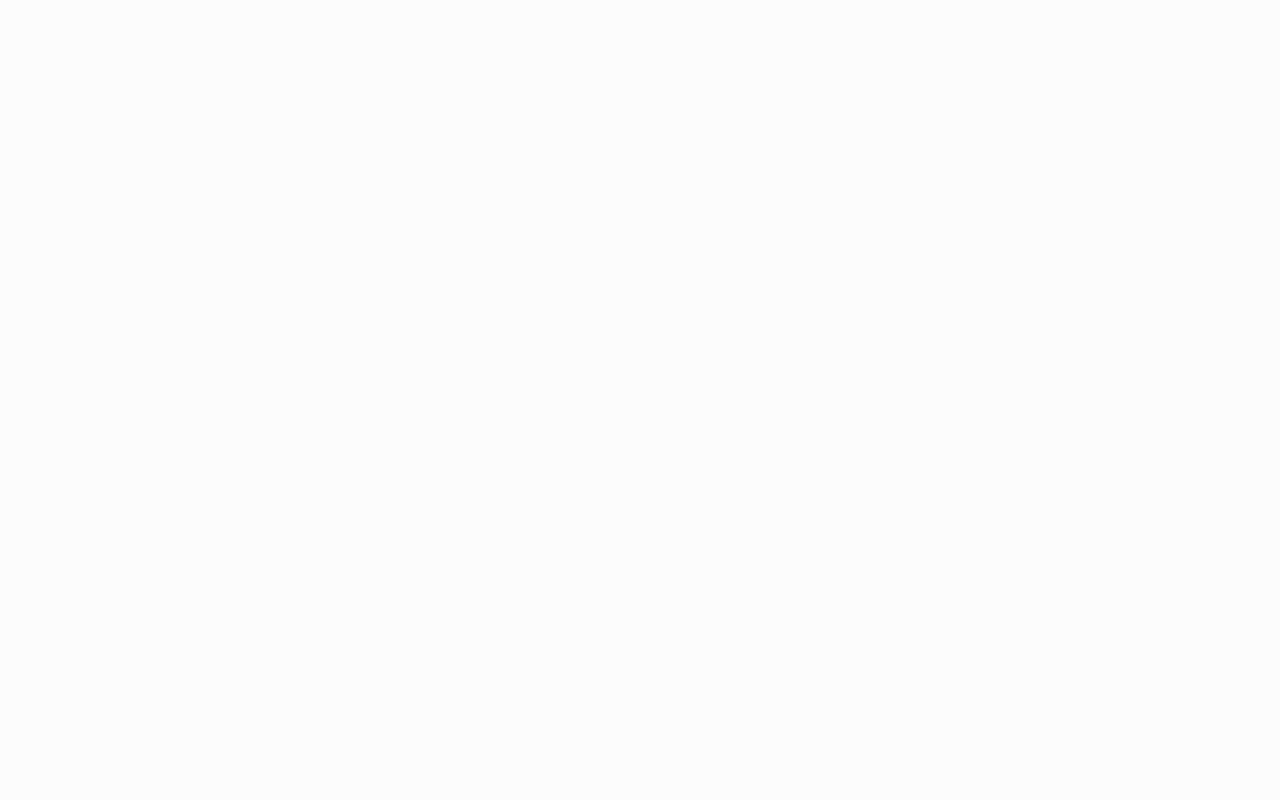
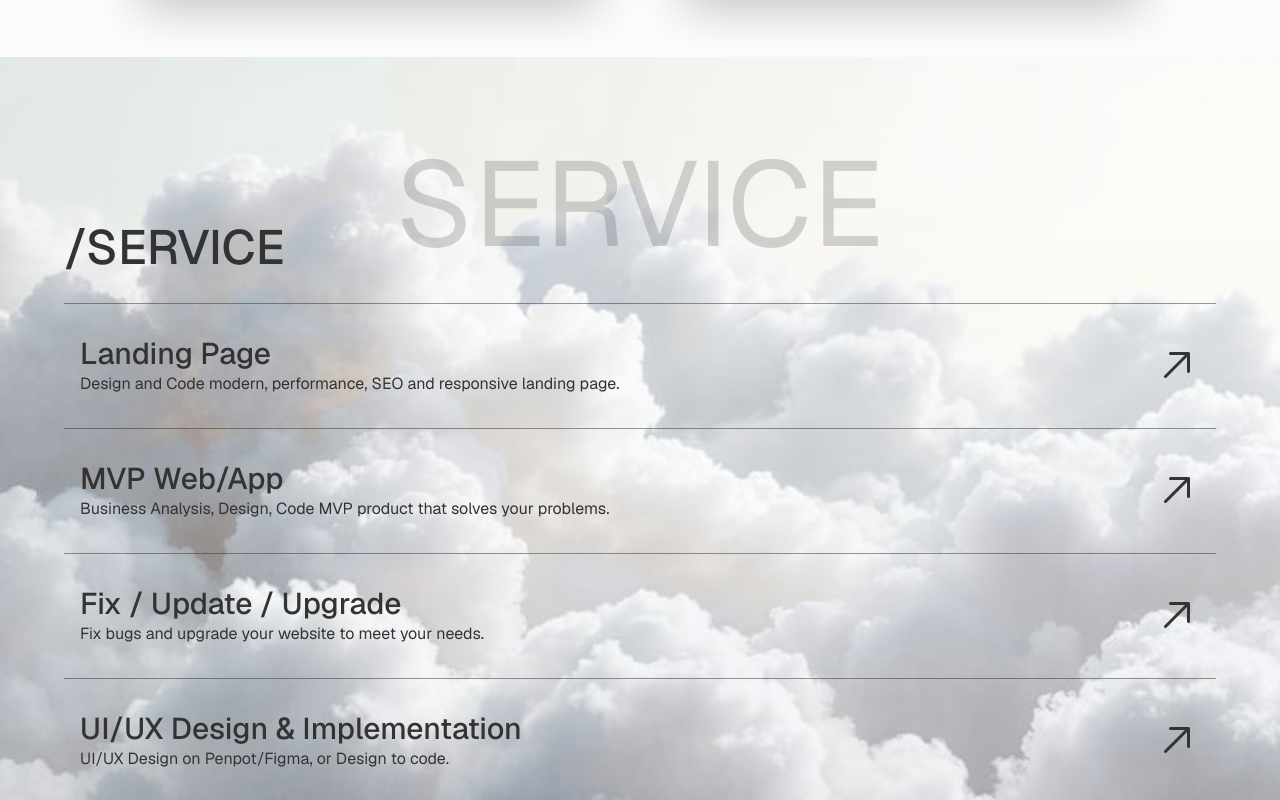
Before and after one commit to NguyenThanhDuyOfficial/Portfolio, a Next.js app in the folder apps/web/: page / in a window 1280 px wide. Shown: the part 1800-2600 px from the top of the page. Before the commit the page ends 1793 px from the top, so only its background shows below. Built offline with nearby package versions, Linux system fonts and the light colour scheme; a web font is replaced by a local one.

Commit message:
feat: add service and contact section

```diff
--- a/apps/web/src/app/page.tsx
+++ b/apps/web/src/app/page.tsx
@@ -5,6 +5,8 @@ import { FaLinkedin } from "react-icons/fa";
 import { SiGmail, SiGithub } from "react-icons/si";
 import { GoArrowUpRight } from "react-icons/go";
 import ProductCard, { Product } from "../components/ProductCard";
+import { Separator } from "@nguyenthanhduyofficial/ui/components/separator";
+import { Badge } from "@nguyenthanhduyofficial/ui/components/badge";
 
 const products: Product[] = [
   {
@@ -56,12 +58,37 @@ const products: Product[] = [
   },
 ];
 
+const services = [
+  {
+    title: "Landing Page",
+    description:
+      "Design and Code modern, performance, SEO and responsive landing page.",
+    url: "",
+  },
+  {
+    title: "MVP Web/App",
+    description:
+      "Business Analysis, Design, Code MVP product that solves your problems.",
+    url: "",
+  },
+  {
+    title: "Fix / Update / Upgrade",
+    description: "Fix bugs and upgrade your website to meet your needs.",
+    url: "",
+  },
+  {
+    title: "UI/UX Design & Implementation",
+    description: "UI/UX Design on Penpot/Figma, or Design to code.",
+    url: "",
+  },
+];
+
 export default function Home() {
   return (
-    <main className="w-full max-w-7xl mx-auto">
+    <main className="w-full">
       <section
         id="hero"
-        className="relative h-screen max-h-200 flex flex-col justify-center gap-16 md:gap-0"
+        className="relative h-screen max-h-200 flex flex-col justify-center gap-16 md:gap-0 max-w-7xl mx-auto"
       >
         <div className="relative flex flex-col md:flex-row items-center justify-center gap-0 md:gap-8 text-[140px] md:text-[280px] leading-none md:leading-normal">
           <p className="font-londrina-outline ">THÀNH</p>
@@ -120,7 +147,7 @@ export default function Home() {
           </div>
         </div>
       </section>
-      <section id="work" className="px-4 md:px-16">
+      <section id="work" className="px-4 pb-16 md:px-16 max-w-7xl mx-auto">
         <div className="relative pb-8 flex flex-col items-center">
           <p className="text-4xl md:text-[120px] text-foreground/10">
             SELECTED WORK
@@ -144,6 +171,107 @@ export default function Home() {
           </div>
         </div>
       </section>
+      <section id="service" className="relative w-full h-screen">
+        <Image
+          src="/cloud.jpg"
+          alt="background"
+          fill
+          sizes="100vw"
+          className="object-cover"
+        />
+        <div className="max-w-7xl mx-auto px-4 pt-20 md:px-16">
+          <div className="relative pb-8 flex flex-col items-center">
+            <p className="text-4xl md:text-[120px] text-foreground/20">
+              SERVICE
+            </p>
+            <div className="absolute top-4 md:bottom-8 left-0 w-full flex justify-between items-end">
+              <p className="text-xl md:text-5xl font-medium">/SERVICE</p>
+            </div>
+          </div>
+          <div className="relative flex flex-col border-y border-foreground/50 divide-y divide-foreground/50">
+            {services.map((service, index) => (
+              <Link key={index} href={service.url}>
+                <div className="px-4 py-8 flex justify-between items-center gap-8 hover:bg-card hover:text-card-foreground rounded-sm hover:shadow-2xl">
+                  <div>
+                    <p className="text-lg md:text-3xl font-medium">
+                      {service.title}
+                    </p>
+                    <p>{service.description}</p>
+                  </div>
+                  <GoArrowUpRight className="w-8 md:w-12 h-8 md:h-12 shrink-0" />
+                </div>
+              </Link>
+            ))}
+          </div>
+        </div>
+      </section>
+      <section id="contact" className="relative w-full h-screen">
+        <Image
+          src="/cloud.jpg"
+          alt="background"
+          fill
+          sizes="100vw"
+          className="object-cover"
+        />
+        <div className="relative max-w-7xl mx-auto h-screen backdrop-blur-2xl px-4 md:px-16 rounded-2xl flex flex-col gap-16 items-center justify-center">
+          <Badge variant="secondary" className="drop-shadow-lg">
+            <div className="w-2.5 h-2.5 bg-emerald-500 rounded-full" />{" "}
+            Available for New Project
+          </Badge>
+          <div className="px-4 flex flex-col items-center gap-4 text-center">
+            <p className="text-2xl md:text-6xl font-bold md:font-medium">
+              HAVE A PROJECT IN MIND?
+            </p>
+            <p className="max-w-[600px]">
+              Together, we can create something clear and impactful. Let's
+              collaborate to bring our ideas to life in a way that reasonates
+              with everyone.
+            </p>
+            <Button
+              nativeButton={false}
+              className="mt-4 px-4 py-4 rounded-2xl shadow-2xl"
+              render={
+                <Link href="#contact">
+                  Contact Me <GoArrowUpRight />
+                </Link>
+              }
+            />
+          </div>
+
+          <div className="flex gap-4 md:gap-16">
+            <Button
+              variant="outline"
+              size="lg"
+              nativeButton={false}
+              render={
+                <Link href="">
+                  <SiGithub /> Github
+                </Link>
+              }
+            ></Button>
+            <Button
+              variant="outline"
+              size="lg"
+              nativeButton={false}
+              render={
+                <Link href="">
+                  <FaLinkedin /> LinkedIn
+                </Link>
+              }
+            ></Button>
+            <Button
+              variant="outline"
+              size="lg"
+              nativeButton={false}
+              render={
+                <Link href="">
+                  <SiGmail /> Gmail
+                </Link>
+              }
+            ></Button>
+          </div>
+        </div>
+      </section>
     </main>
   );
 }
--- a/apps/web/src/components/Header.tsx
+++ b/apps/web/src/components/Header.tsx
@@ -12,7 +12,7 @@ export default function Header() {
   const t = useTranslations("Header");
   const [isMenuOpen, setIsMenuOpen] = useState(false);
   return (
-    <header className="fixed inset-0 z-50 w-full max-w-7xl h-16 px-4 md:px-16 flex justify-between items-center bg-background">
+    <header className="fixed inset-0 z-50 w-full max-w-7xl mx-auto h-16 px-4 md:mt-4 md:px-16 flex justify-between items-center bg-background md:rounded-2xl">
       <Badge variant="outline" className="drop-shadow-lg">
         <div className="w-2.5 h-2.5 bg-emerald-500 rounded-full" />{" "}
         {t("availableForNewProject")}
```
Also changed, not shown: apps/web/public/cloud.jpg (added).
